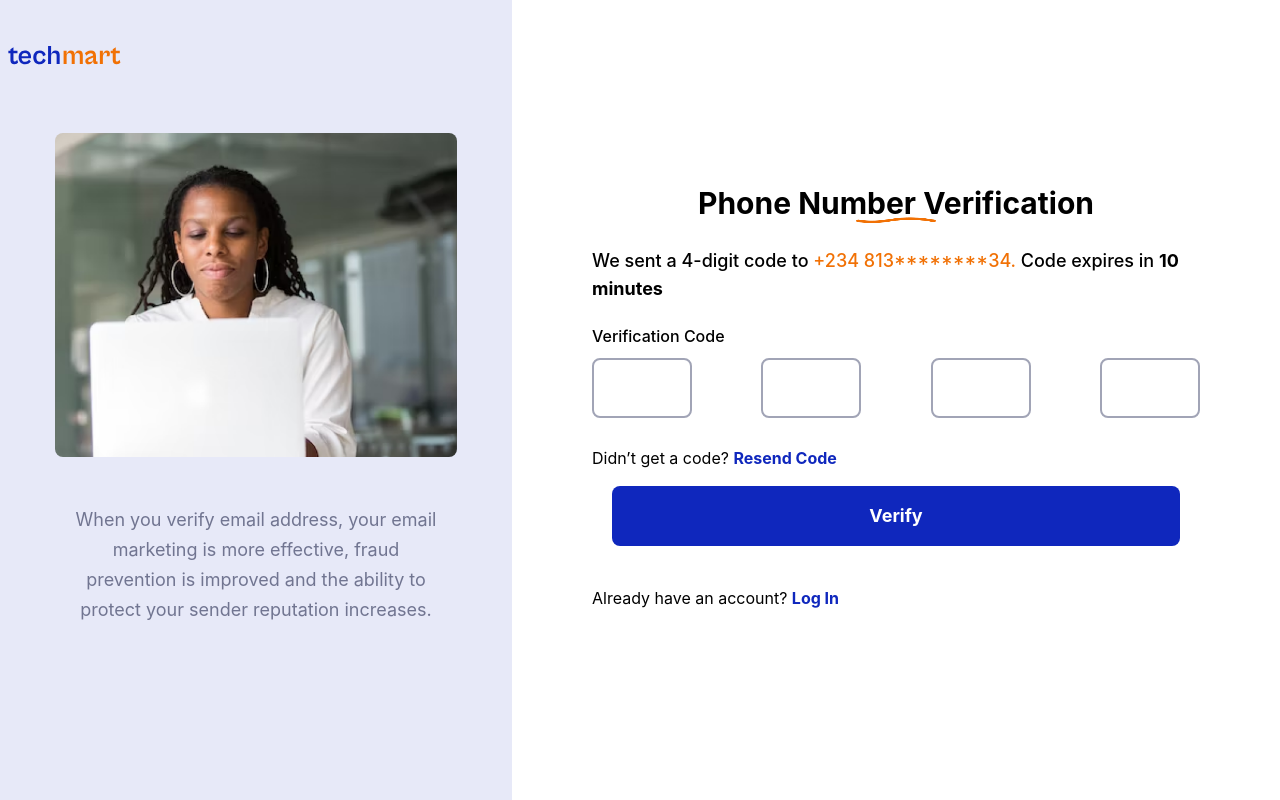
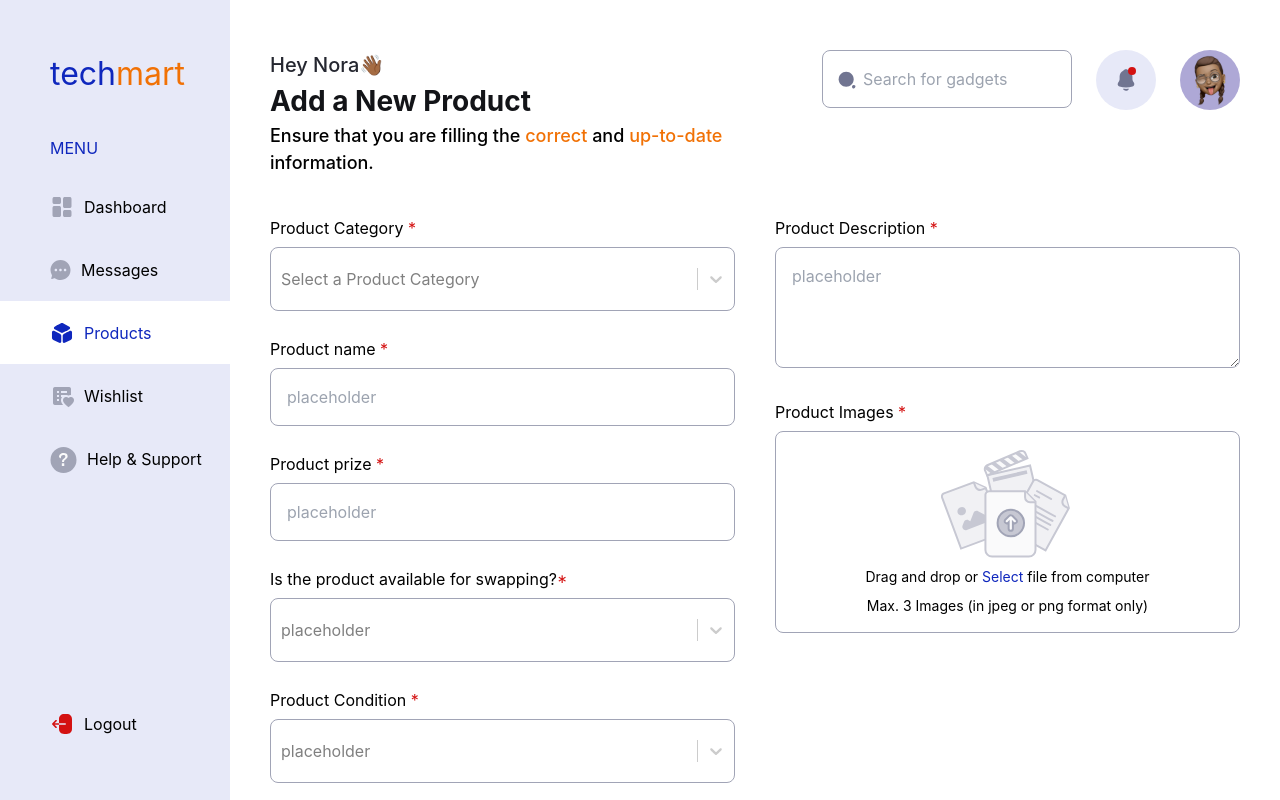
Before and after one commit to Ingressive-for-Good/I4G-OPENSOURCE-FRONTEND-PROJECT-2022, a React (Vite) app: page / in a window 1280 px wide. Shown: the top 800 px of the page. Built offline with nearby package versions, Linux system fonts and the light colour scheme; a web font is replaced by a local one.

Commit message:
added routing

```diff
--- a/src/App.jsx
+++ b/src/App.jsx
@@ -7,7 +7,7 @@ function App() {
   return (
     <BrowserRouter>
     <Routes>
-      <Route path="/addproduct" element={<AddNewProductPage1/>}/>
+      <Route path="/" element={<AddNewProductPage1/>}/>
       <Route path="/" element={<PhoneNumberVerification />}/>
     </Routes>
     </BrowserRouter>
```
